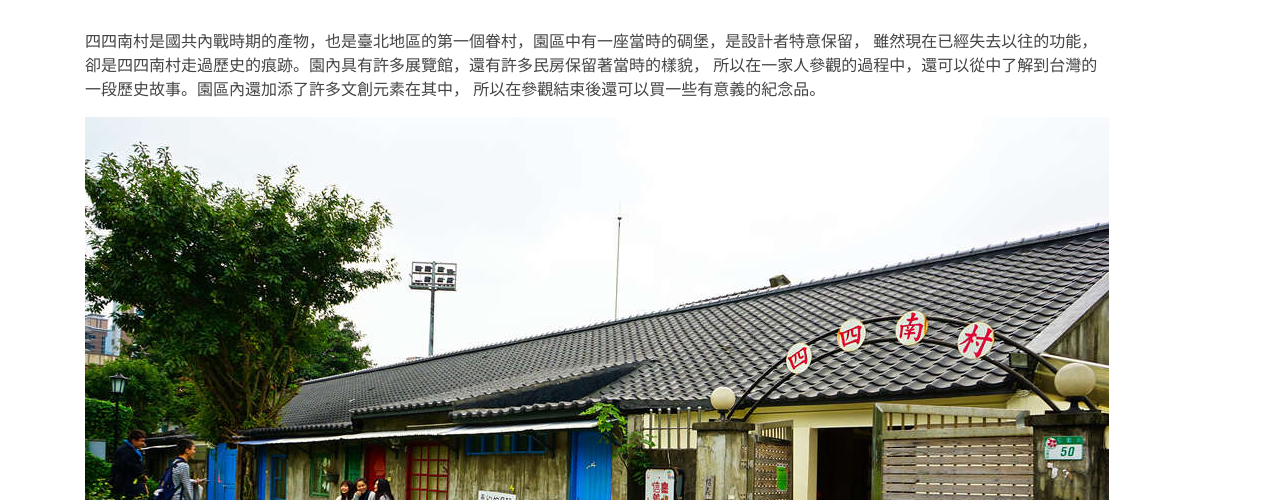
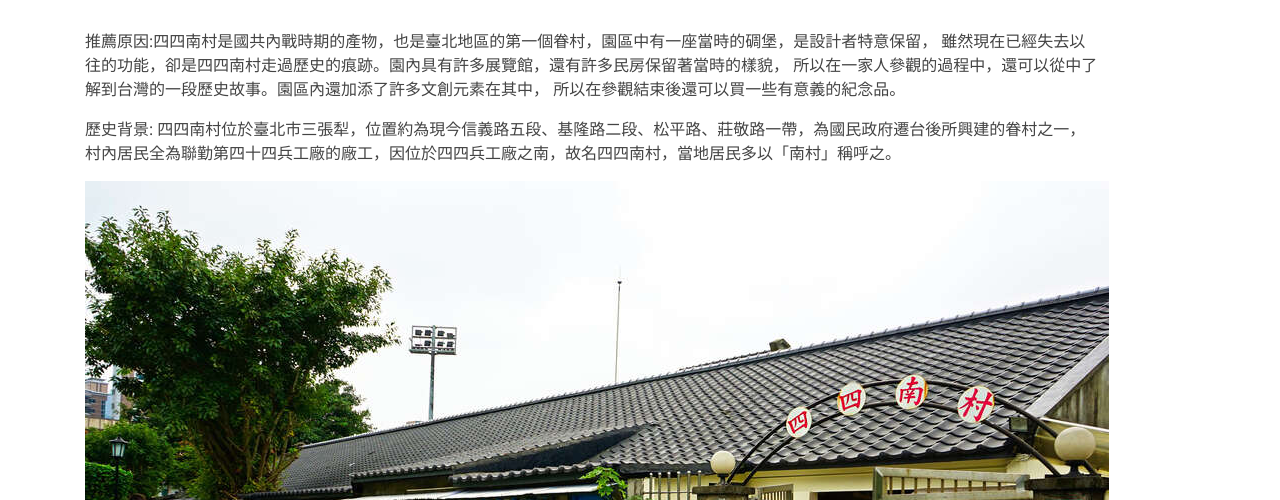
Before and after one commit to z26453986/website, a plain HTML site: page 02-2.html in a window 1280 px wide. Shown: the part 300-800 px from the top of the page. Drawn offline with nearby package versions, Linux system fonts and the light colour scheme.

Commit message:
歷史背景

```diff
--- a/02-2.html
+++ b/02-2.html
@@ -95,10 +95,12 @@
 	    <div class="row">
           <div class="col-lg-11">
 	        <h2>四四南村</h2><br>
-		    <p>四四南村是國共內戰時期的產物，也是臺北地區的第一個眷村，園區中有一座當時的碉堡，是設計者特意保留，
+		    <p>推薦原因:四四南村是國共內戰時期的產物，也是臺北地區的第一個眷村，園區中有一座當時的碉堡，是設計者特意保留，
 			雖然現在已經失去以往的功能，卻是四四南村走過歷史的痕跡。園內具有許多展覽館，還有許多民房保留著當時的樣貌，
 			所以在一家人參觀的過程中，還可以從中了解到台灣的一段歷史故事。園區內還加添了許多文創元素在其中，
 			所以在參觀結束後還可以買一些有意義的紀念品。</p>
+			<p>歷史背景: 四四南村位於臺北市三張犁，位置約為現今信義路五段、基隆路二段、松平路、莊敬路一帶，為國民政府遷台後所興建的眷村之一，
+			村內居民全為聯勤第四十四兵工廠的廠工，因位於四四兵工廠之南，故名四四南村，當地居民多以「南村」稱呼之。</p>
 		  </div>
 		  <div class="col-lg-8">
 			<img src="assets/img/01.jpg" >
```
